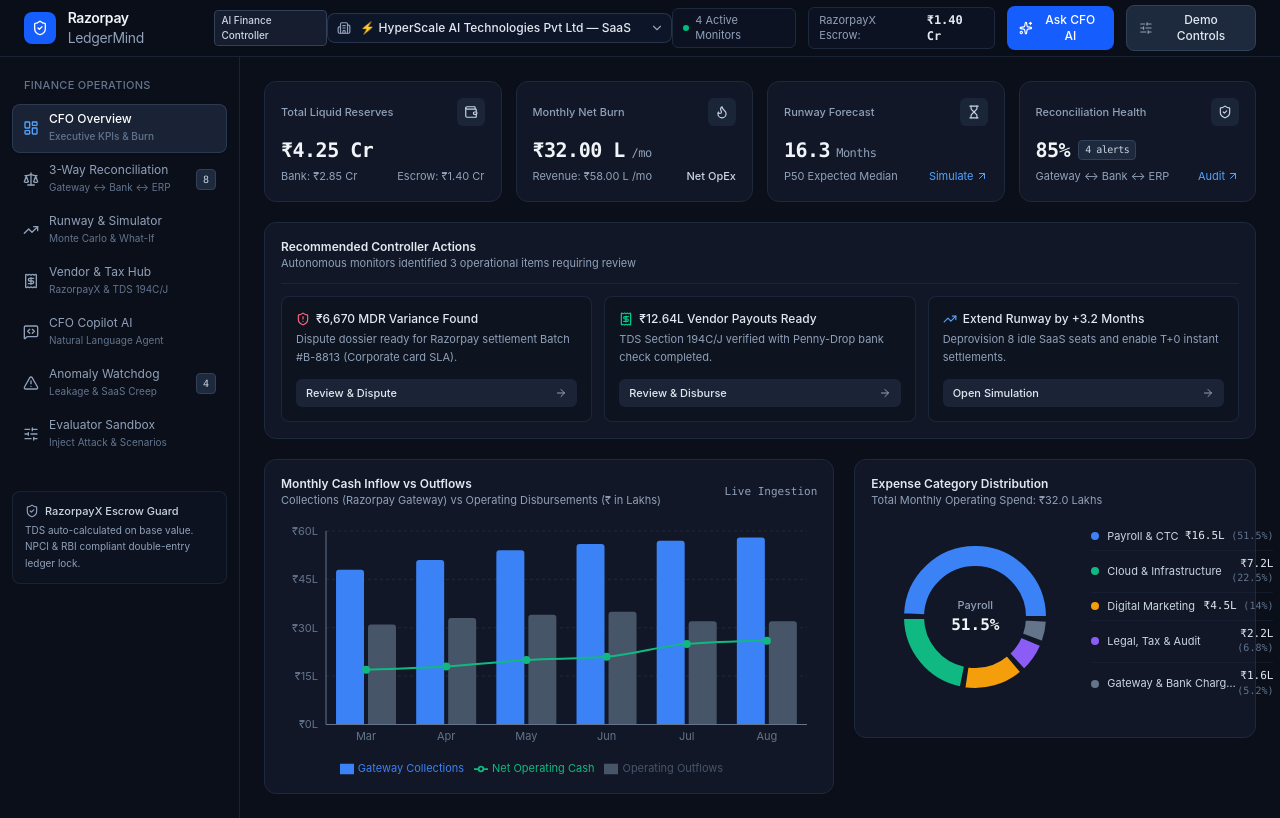
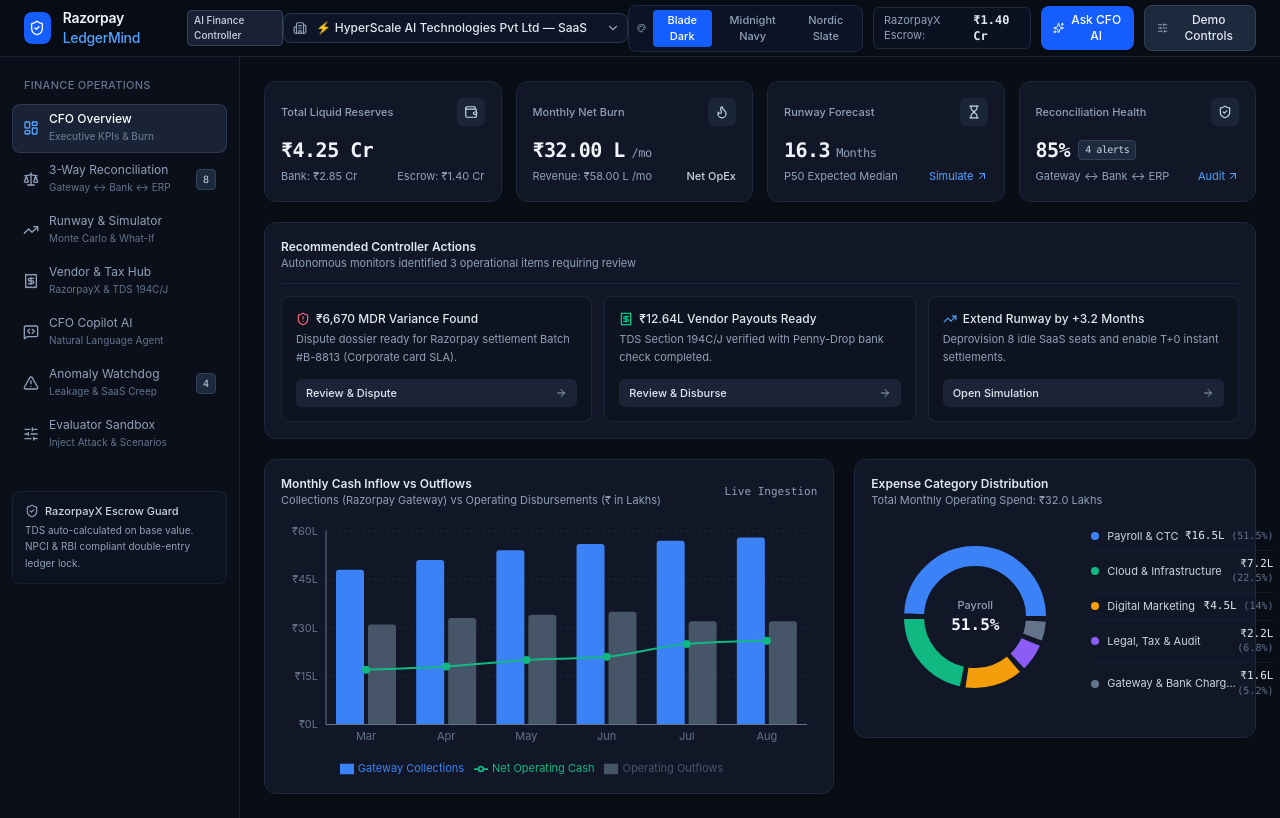
Before and after one commit to pearlsoni021/roger, a React (Vite) app: page / in a window 1280 px wide. Built offline with nearby package versions, Linux system fonts and the light colour scheme.

Commit message:
feat: authentic Razorpay Blade design system with dynamic theme switcher

```diff
--- a/src/App.tsx
+++ b/src/App.tsx
@@ -1,5 +1,5 @@
 import React, { useState } from 'react';
-import { Navbar } from './components/layout/Navbar';
+import { Navbar, AppTheme } from './components/layout/Navbar';
 import { Sidebar, TabType } from './components/layout/Sidebar';
 import { MetricCards } from './components/dashboard/MetricCards';
 import { CashFlowChart } from './components/dashboard/CashFlowChart';
@@ -27,6 +27,7 @@ export function App() {
   const [companies] = useState<CompanyProfile[]>(MOCK_COMPANIES);
   const [selectedCompany, setSelectedCompany] = useState<CompanyProfile>(MOCK_COMPANIES[0]);
   const [activeTab, setActiveTab] = useState<TabType>('dashboard');
+  const [theme, setTheme] = useState<AppTheme>('default');
   const [reconciliationRecords, setReconciliationRecords] = useState<ReconciliationRecord[]>(INITIAL_RECONCILIATION_RECORDS);
   const [vendors] = useState(MOCK_VENDORS);
   const [vendorInvoices, setVendorInvoices] = useState<VendorInvoice[]>(INITIAL_VENDOR_INVOICES);
@@ -203,8 +204,10 @@ export function App() {
     showToast('Reset ledgers and simulations to benchmark state.', 'info');
   };
 
+  const themeClass = theme === 'navy' ? 'theme-navy' : theme === 'slate' ? 'theme-slate' : '';
+
   return (
-    <div className="min-h-screen bg-[#0B0F19] text-slate-100 flex flex-col font-sans">
+    <div className={`min-h-screen text-slate-100 flex flex-col font-sans transition-colors duration-300 ${themeClass}`} style={{ backgroundColor: 'var(--rzp-bg)' }}>
       {/* Toast Notification */}
       {toast && (
         <div className="fixed top-4 right-4 z-50 flex items-center gap-2 rounded-lg border border-slate-700 bg-slate-900/95 px-3.5 py-2.5 shadow-xl text-xs backdrop-blur-md">
@@ -225,6 +228,8 @@ export function App() {
         onSelectCompany={setSelectedCompany}
         onOpenDemo={() => setActiveTab('demo')}
         onOpenCopilot={() => setActiveTab('copilot')}
+        currentTheme={theme}
+        onSelectTheme={setTheme}
       />
 
       {/* Main Workspace Layout */}
--- a/src/components/layout/Navbar.tsx
+++ b/src/components/layout/Navbar.tsx
@@ -1,7 +1,9 @@
 import React from 'react';
 import { CompanyProfile } from '../../types/finance';
 import { formatINR } from '../../utils/formatters';
-import { Building2, ChevronDown, Sparkles, SlidersHorizontal, ShieldCheck } from 'lucide-react';
+import { Building2, ChevronDown, Sparkles, SlidersHorizontal, ShieldCheck, Palette } from 'lucide-react';
+
+export type AppTheme = 'default' | 'navy' | 'slate';
 
 interface NavbarProps {
   companies: CompanyProfile[];
@@ -9,6 +11,8 @@ interface NavbarProps {
   onSelectCompany: (company: CompanyProfile) => void;
   onOpenDemo: () => void;
   onOpenCopilot: () => void;
+  currentTheme?: AppTheme;
+  onSelectTheme?: (theme: AppTheme) => void;
 }
 
 export const Navbar: React.FC<NavbarProps> = ({
@@ -17,9 +21,11 @@ export const Navbar: React.FC<NavbarProps> = ({
   onSelectCompany,
   onOpenDemo,
   onOpenCopilot,
+  currentTheme = 'default',
+  onSelectTheme,
 }) => {
   return (
-    <header className="sticky top-0 z-40 w-full border-b border-slate-800/80 bg-[#0B0F19]/90 backdrop-blur-md">
+    <header className="sticky top-0 z-40 w-full border-b border-slate-800/80 bg-[#090D16]/90 backdrop-blur-md">
       <div className="flex h-14 items-center justify-between px-4 sm:px-6">
         {/* Left: Brand & Product Title */}
         <div className="flex items-center gap-3">
@@ -29,9 +35,9 @@ export const Navbar: React.FC<NavbarProps> = ({
           <div>
             <div className="flex items-center gap-2">
               <span className="text-sm font-semibold tracking-tight text-slate-100">
-                Razorpay <span className="text-slate-400 font-normal">LedgerMind</span>
+                Razorpay <span className="text-blue-400 font-medium">LedgerMind</span>
               </span>
-              <span className="rounded border border-slate-700 bg-slate-800/60 px-1.5 py-0.5 text-[10px] font-medium text-slate-300">
+              <span className="rounded border border-slate-700 bg-slate-800/80 px-1.5 py-0.5 text-[10px] font-medium text-slate-300">
                 AI Finance Controller
               </span>
             </div>
@@ -39,7 +45,7 @@ export const Navbar: React.FC<NavbarProps> = ({
         </div>
 
         {/* Center: Active Company Selector */}
-        <div className="hidden md:flex items-center">
+        <div className="hidden md:flex items-center gap-2">
           <div className="relative">
             <label htmlFor="company-select" className="sr-only">Select Company</label>
             <select
@@ -63,13 +69,38 @@ export const Navbar: React.FC<NavbarProps> = ({
           </div>
         </div>
 
-        {/* Right: Telemetry & Natural Action Controls */}
-        <div className="flex items-center gap-2 sm:gap-3">
-          {/* Subtle Live Agent Monitor */}
-          <div className="hidden lg:flex items-center gap-1.5 rounded-md border border-slate-800 bg-slate-900/60 px-2.5 py-1 text-xs text-slate-300">
-            <span className="h-1.5 w-1.5 rounded-full bg-emerald-500"></span>
-            <span className="text-[11px] text-slate-400">4 Active Monitors</span>
-          </div>
+        {/* Right: Theme Selector & Action Controls */}
+        <div className="flex items-center gap-2 sm:gap-2.5">
+          {/* Theme Palette Switcher */}
+          {onSelectTheme && (
+            <div className="hidden lg:flex items-center gap-1 rounded-lg border border-slate-800 bg-slate-900/70 p-1 text-[11px]">
+              <Palette className="h-3 w-3 text-slate-400 ml-1 mr-0.5" />
+              <button
+                onClick={() => onSelectTheme('default')}
+                className={`rounded px-2 py-0.5 font-medium transition-colors ${
+                  currentTheme === 'default' ? 'bg-blue-600 text-white' : 'text-slate-400 hover:text-slate-200'
+                }`}
+              >
+                Blade Dark
+              </button>
+              <button
+                onClick={() => onSelectTheme('navy')}
+                className={`rounded px-2 py-0.5 font-medium transition-colors ${
+                  currentTheme === 'navy' ? 'bg-sky-600 text-white' : 'text-slate-400 hover:text-slate-200'
+                }`}
+              >
+                Midnight Navy
+              </button>
+              <button
+                onClick={() => onSelectTheme('slate')}
+                className={`rounded px-2 py-0.5 font-medium transition-colors ${
+                  currentTheme === 'slate' ? 'bg-emerald-600 text-white' : 'text-slate-400 hover:text-slate-200'
+                }`}
+              >
+                Nordic Slate
+              </button>
+            </div>
+          )}
 
           {/* RazorpayX Escrow Balance */}
           <div className="hidden sm:flex items-center gap-2 rounded-md border border-slate-800 bg-slate-900/60 px-2.5 py-1 text-xs">
--- a/src/index.css
+++ b/src/index.css
@@ -2,22 +2,21 @@
 
 @layer base {
   :root {
-    --rzp-navy: #0B0F19;
-    --rzp-surface: #111827;
-    --rzp-card: #141C2E;
+    --rzp-bg: #090D16;
+    --rzp-card: #0F172A;
+    --rzp-card-subtle: #0B1120;
     --rzp-border: #1E293B;
-    --rzp-text-primary: #F8FAFC;
-    --rzp-text-secondary: #94A3B8;
-    --rzp-text-muted: #64748B;
-    --rzp-accent: #2563EB;
-    --rzp-accent-hover: #1D4ED8;
+    --rzp-border-hover: #334155;
+    --rzp-blue: #0C83FF;
+    --rzp-blue-hover: #006CE6;
     --rzp-emerald: #10B981;
-    --rzp-amber: #D97706;
-    --rzp-rose: #E11D48;
+    --rzp-amber: #F59E0B;
+    --rzp-rose: #F43F5E;
+    --rzp-purple: #A855F7;
   }
 
   body {
-    background-color: #0B0F19;
+    background-color: var(--rzp-bg);
     color: #F8FAFC;
     font-family: -apple-system, BlinkMacSystemFont, 'Inter', 'Segoe UI', Roboto, Helvetica, Arial, sans-serif;
     margin: 0;
@@ -28,7 +27,29 @@
   }
 }
 
-/* Refined natural enterprise scrollbar */
+/* Theme: Razorpay Midnight Navy */
+.theme-navy {
+  --rzp-bg: #050B18;
+  --rzp-card: #0A1224;
+  --rzp-card-subtle: #070D1C;
+  --rzp-border: #14223E;
+  --rzp-border-hover: #1E335C;
+  --rzp-blue: #38BDF8;
+  --rzp-blue-hover: #0284C7;
+}
+
+/* Theme: Nordic Slate */
+.theme-slate {
+  --rzp-bg: #0F172A;
+  --rzp-card: #1E293B;
+  --rzp-card-subtle: #141E30;
+  --rzp-border: #334155;
+  --rzp-border-hover: #475569;
+  --rzp-blue: #10B981;
+  --rzp-blue-hover: #059669;
+}
+
+/* Refined enterprise scrollbar */
 ::-webkit-scrollbar {
   width: 5px;
   height: 5px;
@@ -44,27 +65,8 @@
   background: #334155;
 }
 
-/* Clean natural card & panel styling */
-.natural-card {
-  background: #111726;
-  border: 1px solid #1E293B;
-  border-radius: 12px;
-}
-
-.natural-card-subtle {
-  background: #0D131F;
-  border: 1px solid #1A2333;
-}
-
-.natural-header {
-  background: rgba(11, 15, 25, 0.85);
-  backdrop-filter: blur(10px);
-  -webkit-backdrop-filter: blur(10px);
-  border-bottom: 1px solid #1E293B;
-}
-
-/* Subtle focus state */
+/* Focus styles */
 input:focus, select:focus, button:focus-visible {
   outline: none;
-  box-shadow: 0 0 0 2px rgba(37, 99, 235, 0.35);
+  box-shadow: 0 0 0 2px rgba(12, 131, 255, 0.35);
 }
```
